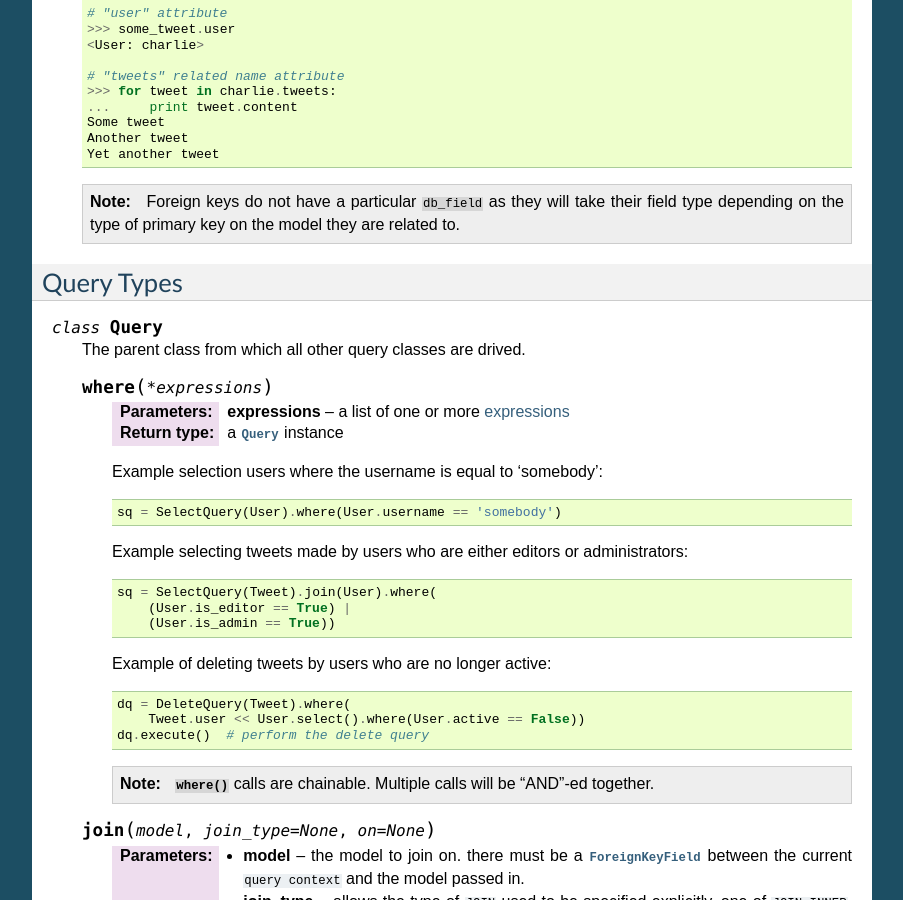
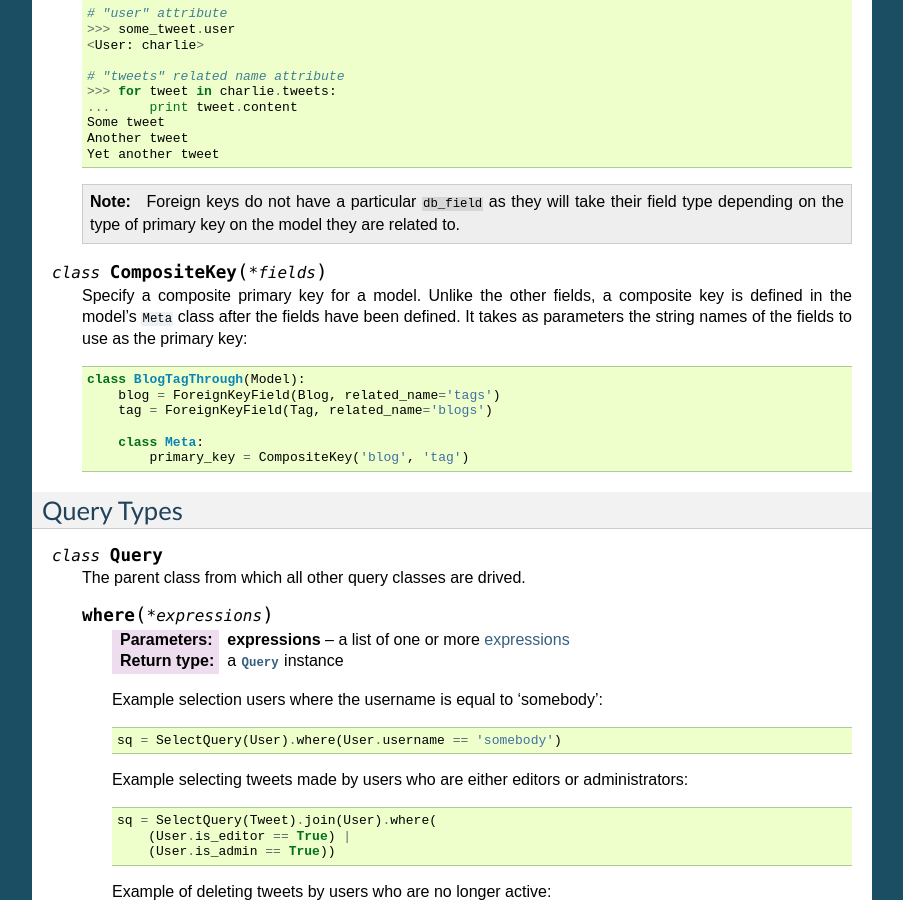
Before and after one commit to coleifer/peewee, a Sphinx documentation site: the page built from docs/peewee/api.rst, in a window 1280 px wide and 900 px high, scrolled down 10257 px. Shown: the whole window, without its empty margins (198-1101 px from the left). Built offline with Sphinx 7.4.7, drawn with Linux system fonts in a browser that asks for light colours.

Commit message:
Documenting composite key.

```diff
--- a/docs/peewee/api.rst
+++ b/docs/peewee/api.rst
@@ -606,6 +606,23 @@ Fields
         related to.
 
 
+.. py:class:: CompositeKey(*fields)
+
+    Specify a composite primary key for a model.  Unlike the other fields, a
+    composite key is defined in the model's ``Meta`` class after the fields
+    have been defined.  It takes as parameters the string names of the fields
+    to use as the primary key:
+
+    .. code-block:: python
+
+        class BlogTagThrough(Model):
+            blog = ForeignKeyField(Blog, related_name='tags')
+            tag = ForeignKeyField(Tag, related_name='blogs')
+
+            class Meta:
+                primary_key = CompositeKey('blog', 'tag')
+
+
 .. _query-types:
 
 Query Types
```
